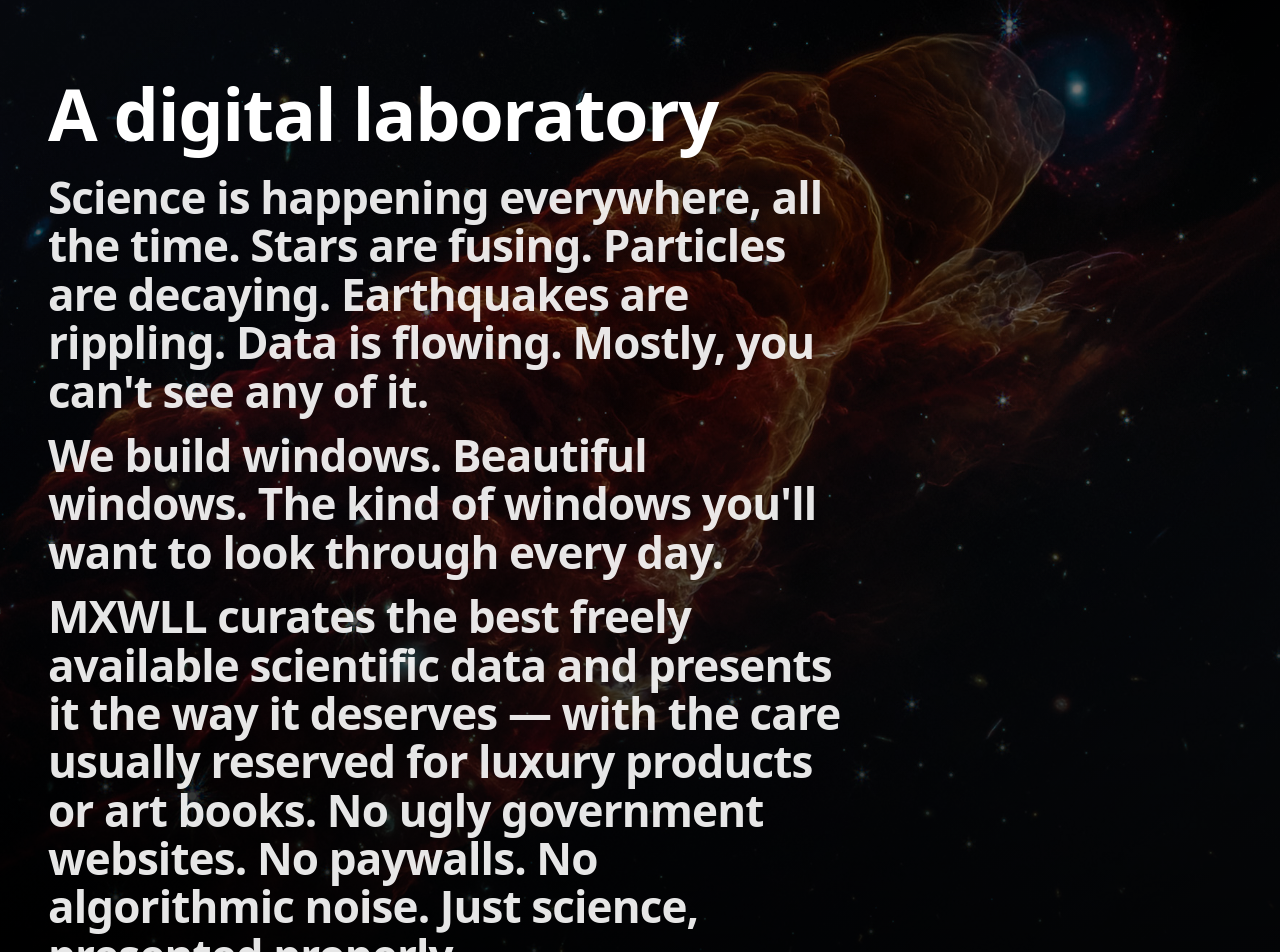
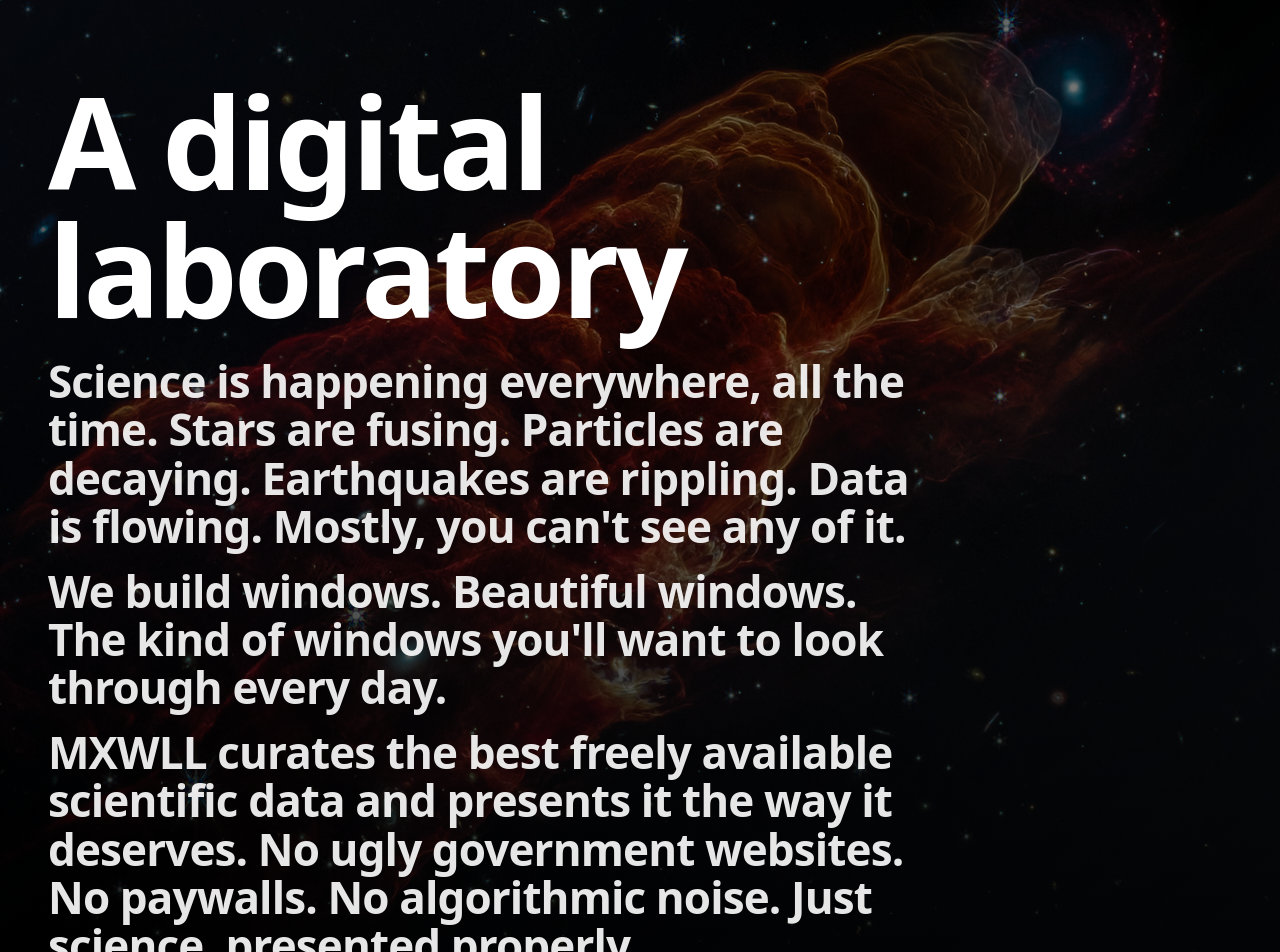
Before and after one commit to Axisophy/maxwell, a Next.js app: page / in a window 1280 px wide. Shown: the part 357-1309 px from the top of the page. Built offline with nearby package versions, Linux system fonts and the light colour scheme; a web font is replaced by a local one.

Commit message:
more homepage tweaks

```diff
--- a/src/app/page.tsx
+++ b/src/app/page.tsx
@@ -139,15 +139,15 @@
         <div className="absolute inset-0 bg-gradient-to-t from-black/80 via-black/20 to-transparent" />
 
         {/* Hero content - at bottom of section */}
-        <div className="relative px-4 md:px-8 lg:px-12 max-w-4xl">
+        <div className="relative px-4 md:px-8 lg:px-12">
           <h1
-            className="text-white text-4xl md:text-6xl lg:text-7xl font-bold leading-[1.1] mb-6"
-            style={{ letterSpacing: '-0.02em' }}
+            className="text-white text-5xl md:text-7xl lg:text-8xl xl:text-9xl font-bold leading-[0.95] mb-6 max-w-[85%]"
+            style={{ letterSpacing: '-0.03em' }}
           >
             A digital laboratory
           </h1>
           <p
-            className="text-white/90 text-2xl md:text-3xl lg:text-4xl font-bold leading-[1.3]"
+            className="text-white/90 text-2xl md:text-3xl lg:text-4xl font-bold leading-[1.3] max-w-4xl"
             style={{ letterSpacing: '-0.02em' }}
           >
             Science is happening everywhere, all the time. Stars are fusing. Particles are decaying.
@@ -156,8 +156,8 @@
               We build windows. Beautiful windows. The kind of windows you'll want to look through every day.
             </span>
             <span className="block mt-4">
-              MXWLL curates the best freely available scientific data and presents it the way it deserves
-              — with the care usually reserved for luxury products or art books. No ugly government websites.
+              MXWLL curates the best freely available scientific data and presents it the way it deserves.
+              No ugly government websites.
               No paywalls. No algorithmic noise. Just science, presented properly.
             </span>
           </p>
```
